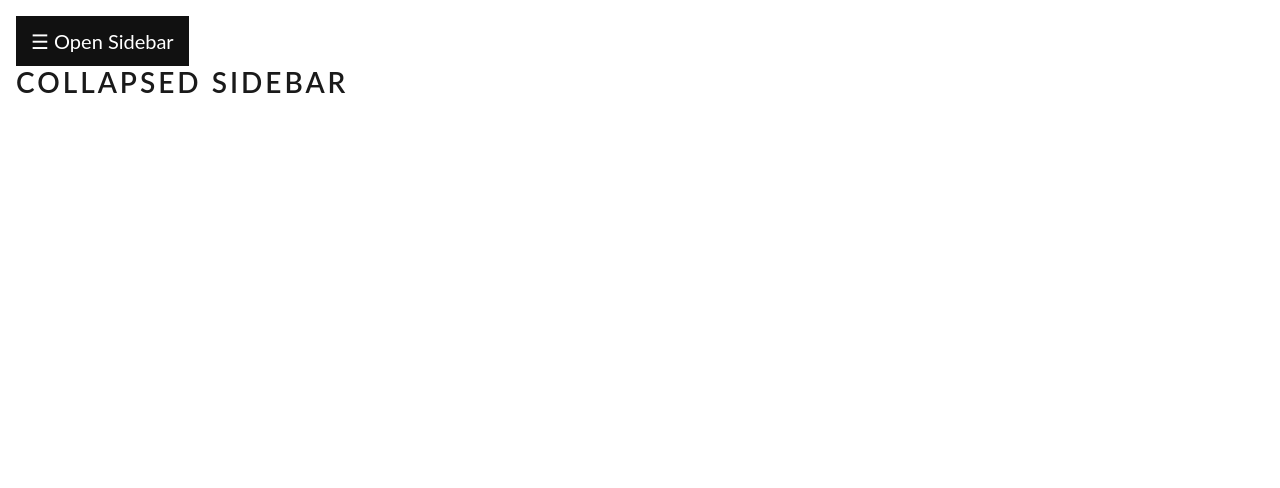
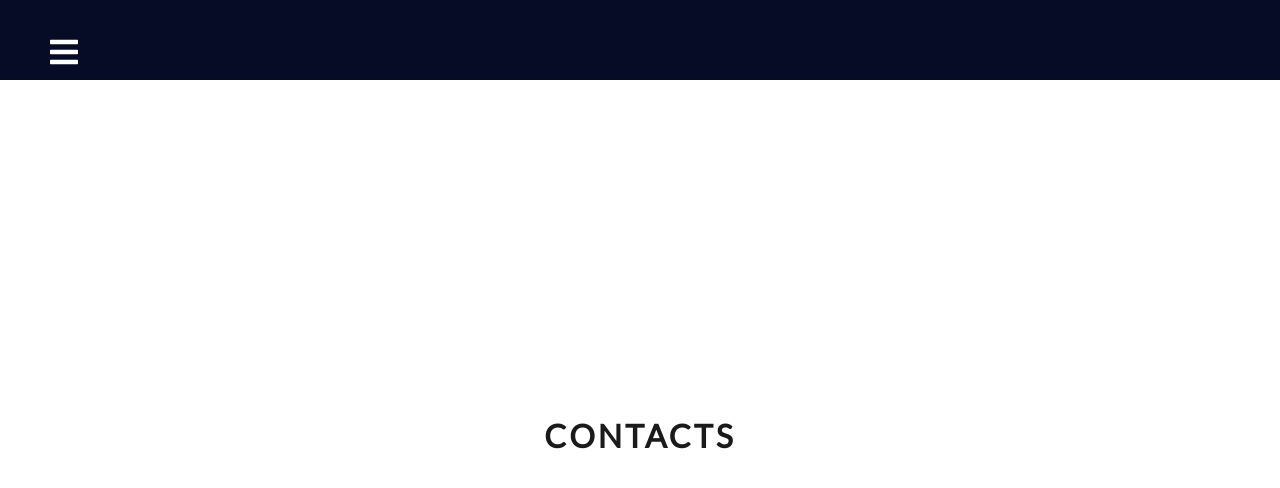
Before and after one commit to Rosellinda/newPortfolio, a React (Create React App) app: page /contacts in a window 1280 px wide. Shown: the top 488 px of the page. Built offline with nearby package versions, Linux system fonts and the light colour scheme.

Commit message:
navbar functionalities

```diff
--- a/package.json
+++ b/package.json
@@ -8,6 +8,8 @@
     "@testing-library/user-event": "^12.1.10",
     "react": "^17.0.2",
     "react-dom": "^17.0.2",
+    "react-icons": "^4.2.0",
+    "react-router-dom": "^5.2.0",
     "react-scripts": "4.0.3",
     "web-vitals": "^1.0.1"
   },
--- a/src/App.css
+++ b/src/App.css
@@ -0,0 +1,19 @@
+@import url('https://fonts.googleapis.com/css2?family=Lato&display=swap');
+
+* {
+  box-sizing: border-box;
+  margin: 0;
+  padding: 0;
+  font-family: 'Lato', sans-serif;
+}
+
+.home,
+.about,
+.projects,
+.contacts {
+  display: flex;
+  height: 90vh;
+  align-items: center;
+  justify-content: center;
+  font-size: 3rem;
+}
--- a/src/App.js
+++ b/src/App.js
@@ -1,10 +1,26 @@
-import React from "react";
-import Nav from './Components/Nav';
+import React from 'react';
+import './App.css';
+import Navbar from './components/Navbar';
+import { BrowserRouter as Router, Switch, Route } from 'react-router-dom';
+import Home from './pages/Home';
+import About from './pages/About';
+import Projects from './pages/Projects';
+import Contacts from './pages/Contacts';
 
 const App = () => {
   return (
-    <Nav/>
-  )
+    <>
+      <Router>
+        <Navbar/>
+        <Switch>
+          <Route path='/' exact component={Home} />
+          <Route path='/about' component={About} />
+          <Route path='/projects' component={Projects} />
+          <Route path='/contacts' component={Contacts} />
+        </Switch>
+      </Router>
+    </>
+  );
 }
 
 export default App
--- a/src/Components/Nav.js
+++ /dev/null
@@ -1,31 +0,0 @@
-import React from 'react'
-import '../Layouts/Nav.css'
-
-const Nav = () => {
-    const openNav = (e) => {
-        document.getElementById("mySidebar").style.width = "250px";
-        document.getElementById("main").style.marginLeft = "250px";
-    }
-
-    const closeNav = (e) => {
-        document.getElementById("mySidebar").style.width = "0";
-        document.getElementById("main").style.marginLeft= "0";
-    }
-    return (
-        <>
-            <div id="mySidebar" className="sidebar">
-                <a href="/" className="closebtn" onClick={closeNav}>×</a>
-                <a href="/">About</a>
-                <a href="/">Services</a>
-                <a href="/">Clients</a>
-                <a href="/">Contact</a>
-            </div>
-            <div id="main">
-                <button className="openbtn" onClick={openNav}>☰ Open Sidebar</button>
-                <h2>Collapsed Sidebar</h2>
-            </div>
-        </>
-    )
-}
-
-export default Nav
--- a/src/Layouts/Nav.css
+++ b/src/Layouts/Nav.css
@@ -1,55 +1,72 @@
-body {
-    font-family: "Lato", sans-serif;
+.navbar {
+    background-color: #060b26;
+    height: 80px;
+    display: flex;
+    justify-content: start;
+    align-items: center;
   }
 
-  .sidebar {
-    height: 100%;
-    width: 0;
-    position: fixed;
-    z-index: 1;
-    top: 0;
-    left: 0;
-    background-color: #111;
-    overflow-x: hidden;
-    transition: 0.5s;
-    padding-top: 60px;
+  .menu-bars {
+    margin-left: 2rem;
+    font-size: 2rem;
+    background: none;
   }
 
-  a {
-    padding: 8px 8px 8px 32px;
-    text-decoration: none;
-    font-size: 25px;
-    color: #818181;
-    display: block;
-    transition: 0.3s;
+  .nav-menu {
+    background-color: #060b26;
+    width: 250px;
+    height: 100vh;
+    display: flex;
+    justify-content: center;
+    position: fixed;
+    top: 0;
+    left: -100%;
+    transition: 850ms;
   }
 
-  a:hover {
-    color: #f1f1f1;
+  .nav-menu.active {
+    left: 0;
+    transition: 350ms;
   }
 
-  .closebtn {
-    position: absolute;
-    top: 0;
-    right: 25px;
-    font-size: 36px;
-    margin-left: 50px;
+  .nav-text {
+    display: flex;
+    justify-content: start;
+    align-items: center;
+    padding: 8px 0px 8px 16px;
+    list-style: none;
+    height: 60px;
   }
 
-  .openbtn {
-    font-size: 20px;
-    cursor: pointer;
-    background-color: #111;
-    color: white;
-    padding: 10px 15px;
-    border: none;
+  .nav-text a {
+    text-decoration: none;
+    color: #f5f5f5;
+    font-size: 18px;
+    width: 95%;
+    height: 100%;
+    display: flex;
+    align-items: center;
+    padding: 0 16px;
+    border-radius: 4px;
   }
 
-  .openbtn:hover {
-    background-color: #444;
+  .nav-text a:hover {
+    background-color: #1a83ff;
   }
 
-  #main {
-    transition: margin-left .5s;
-    padding: 16px;
+  .nav-menu-items {
+    width: 100%;
   }
+
+  .navbar-toggle {
+    background-color: #060b26;
+    width: 100%;
+    height: 80px;
+    display: flex;
+    justify-content: start;
+    align-items: center;
+  }
+
+  span {
+    margin-left: 16px;
+  }
--- /dev/null
+++ b/src/components/Navbar.js
@@ -0,0 +1,46 @@
+import React, { useState } from 'react';
+import * as FaIcons from "react-icons/fa";
+import * as AiIcons from "react-icons/ai";
+import { Link } from 'react-router-dom';
+import SidebarData from './SidebarData';
+import '../layouts/Nav.css';
+import { IconContext } from 'react-icons';
+
+
+function Navbar() {
+    const [sidebar, setSidebar] = useState(false);
+    const showSidebar = () => setSidebar(!sidebar);
+
+    return (
+        <>
+        <IconContext.Provider value={{color: '#fff'}}>
+            <div className="navbar">
+                <Link to="#" className="menu-bars">
+                    <FaIcons.FaBars onClick={showSidebar}/>
+                </Link>
+            </div>
+            <nav className={sidebar ? 'nav-menu active' : 'nav-menu'}>
+                <ul className='nav-menu-items' onClick={showSidebar}>
+                    <li className='navbar-toggle'>
+                        <Link to="#" className='menu-bars'>
+                            <AiIcons.AiOutlineClose />
+                        </Link>
+                    </li>
+                    {SidebarData.map((item, index) => {
+                        return (
+                            <li key={index} className={item.cName}>
+                                <Link to={item.path}>
+                                    {item.icon}
+                                    <span>{item.title}</span>
+                                </Link>
+                            </li>
+                        )
+                    })}
+                </ul>
+            </nav>
+            </IconContext.Provider>
+        </>
+    )
+}
+
+export default Navbar;
--- /dev/null
+++ b/src/components/SidebarData.js
@@ -0,0 +1,36 @@
+import React from 'react';
+import * as FcIcons from "react-icons/fc";
+import * as AiIcons from "react-icons/ai";
+import * as MdIcons from "react-icons/md";
+import * as RiIcons from "react-icons/ri";
+
+
+const SidebarData = [
+    {
+        title: 'Home',
+        path: '/',
+        icon: <AiIcons.AiFillHome />,
+        cName: 'nav-text'
+    },
+    {
+        title: 'About',
+        path: '/about',
+        icon: <FcIcons.FcAbout />,
+        cName: 'nav-text'
+    },
+    {
+        title: 'Projects',
+        path: '/projects',
+        icon: <MdIcons.MdWork />,
+        cName: 'nav-text'
+    },
+    {
+        title: 'Contacts',
+        path: '/contacts',
+        icon: <RiIcons.RiContactsBookLine />,
+        cName: 'nav-text'
+    }
+]
+
+
+export default SidebarData;
--- /dev/null
+++ b/src/pages/About.js
@@ -0,0 +1,11 @@
+import React from 'react';
+
+const About = () => {
+    return (
+        <div className='about'>
+            <h1>About</h1>
+        </div>
+    );
+}
+
+export default About;
--- /dev/null
+++ b/src/pages/Contacts.js
@@ -0,0 +1,11 @@
+import React from 'react';
+
+const Contacts = () => {
+    return (
+        <div className='contacts'>
+            <h1>Contacts</h1>
+        </div>
+    );
+}
+
+export default Contacts;
--- /dev/null
+++ b/src/pages/Home.js
@@ -0,0 +1,11 @@
+import React from 'react';
+
+const Home = () => {
+    return (
+        <div className='home'>
+            <h1>Home</h1>
+        </div>
+    );
+}
+
+export default Home;
--- /dev/null
+++ b/src/pages/Projects.js
@@ -0,0 +1,11 @@
+import React from 'react';
+
+const Projects = () => {
+    return (
+        <div className='projects'>
+            <h1>Projects</h1>
+        </div>
+    );
+}
+
+export default Projects;
```
Also changed, not shown: src/Components/Header.js (deleted), 2 other files (tests, documents, lock files or other folders).
